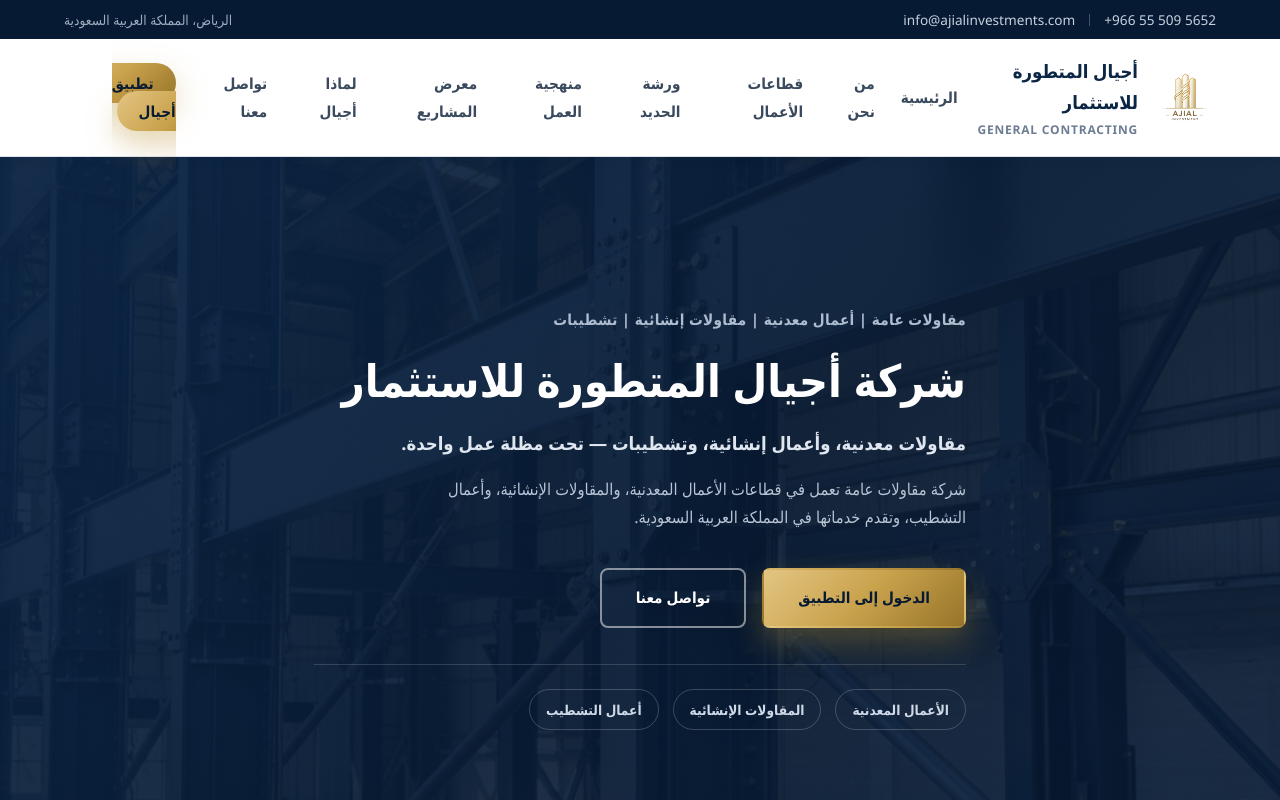
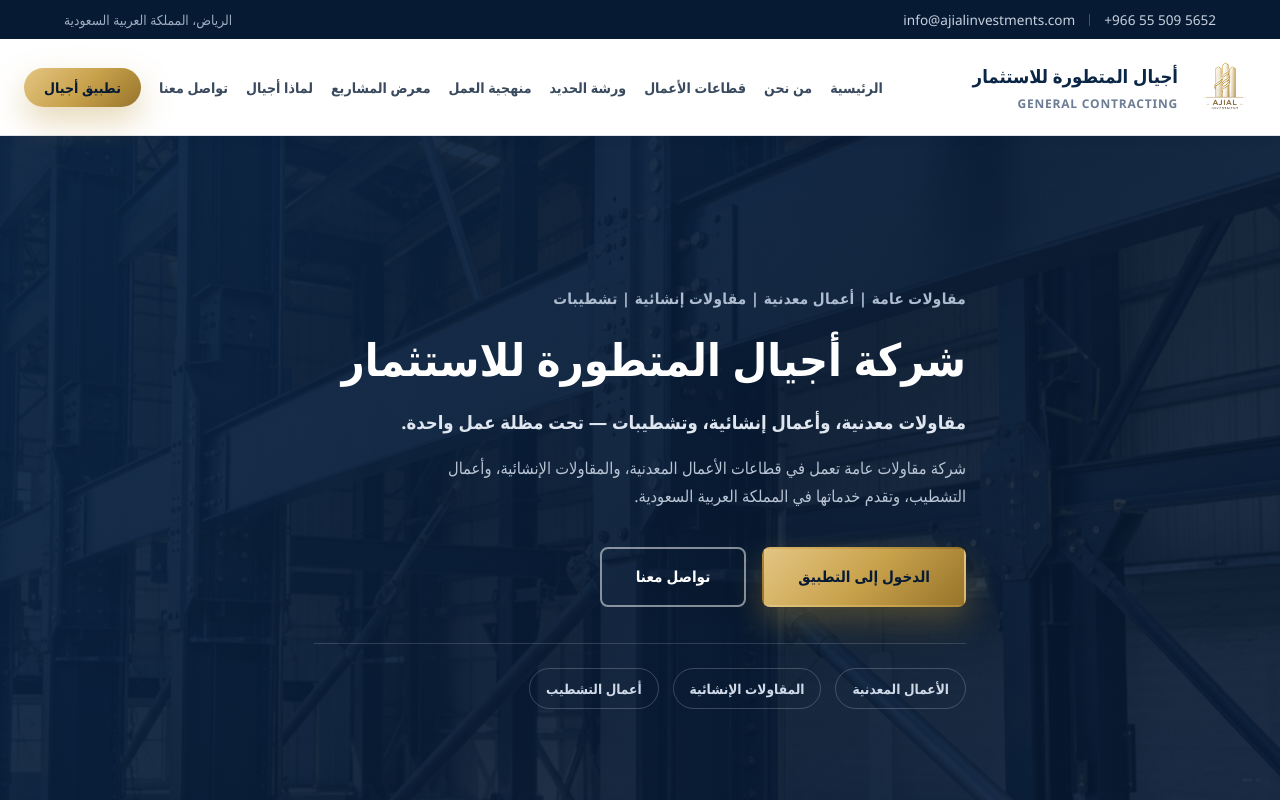
Before and after one commit to aaladib/ajial-website, a React (Vite) app: page / in a window 1280 px wide. Shown: the top 800 px of the page. Built offline with nearby package versions, Linux system fonts and the light colour scheme.

Commit message:
Fix header nav overflow with too many menu items

```diff
--- a/src/style.css
+++ b/src/style.css
@@ -197,6 +197,7 @@
   display: flex;
   align-items: center;
   justify-content: space-between;
+  max-width: 1320px;
   padding-top: 16px;
   padding-bottom: 16px;
 }
@@ -236,15 +237,20 @@
 .main-nav ul {
   display: flex;
   align-items: center;
-  gap: 26px;
+  gap: 18px;
+}
+
+.main-nav li {
+  flex-shrink: 0;
 }
 
 .main-nav a {
   font-weight: 600;
-  font-size: 0.95rem;
+  font-size: 0.88rem;
   color: var(--color-steel);
   padding: 8px 0;
   border-bottom: 2px solid transparent;
+  white-space: nowrap;
   transition: color 0.2s ease, border-color 0.2s ease;
 }
 
@@ -256,9 +262,10 @@
 .nav-cta-link {
   background: var(--gradient-gold);
   color: var(--color-navy-dark) !important;
-  padding: 10px 22px !important;
+  padding: 10px 20px !important;
   border-radius: 999px;
   border-bottom: none !important;
+  white-space: nowrap;
   box-shadow: var(--shadow-gold);
 }
 
@@ -886,6 +893,48 @@
 }
 
 /* Responsive */
+@media (max-width: 1080px) {
+  .menu-toggle {
+    display: flex;
+  }
+
+  .main-nav {
+    position: absolute;
+    top: 100%;
+    right: 0;
+    left: 0;
+    background-color: var(--color-white);
+    border-bottom: 1px solid var(--color-gray-border);
+    display: none;
+  }
+
+  .main-nav.open {
+    display: block;
+  }
+
+  .main-nav ul {
+    flex-direction: column;
+    align-items: stretch;
+    padding: 12px 20px;
+    gap: 2px;
+  }
+
+  .main-nav a {
+    display: block;
+    padding: 10px 0;
+    font-size: 0.95rem;
+    white-space: normal;
+  }
+
+  .nav-cta-link {
+    display: block;
+    text-align: center;
+    margin-top: 6px;
+    padding: 10px 18px !important;
+    white-space: normal;
+  }
+}
+
 @media (max-width: 960px) {
   .about-grid {
     grid-template-columns: 1fr;
@@ -950,44 +999,6 @@
 
   .brand-tagline {
     font-size: 0.65rem;
-  }
-
-  .menu-toggle {
-    display: flex;
-  }
-
-  .main-nav {
-    position: absolute;
-    top: 100%;
-    right: 0;
-    left: 0;
-    background-color: var(--color-white);
-    border-bottom: 1px solid var(--color-gray-border);
-    display: none;
-  }
-
-  .main-nav.open {
-    display: block;
-  }
-
-  .main-nav ul {
-    flex-direction: column;
-    align-items: stretch;
-    padding: 12px 20px;
-    gap: 2px;
-  }
-
-  .main-nav a {
-    display: block;
-    padding: 10px 0;
-    font-size: 0.9rem;
-  }
-
-  .nav-cta-link {
-    display: block;
-    text-align: center;
-    margin-top: 6px;
-    padding: 10px 18px !important;
   }
 
   /* Hero */
```
